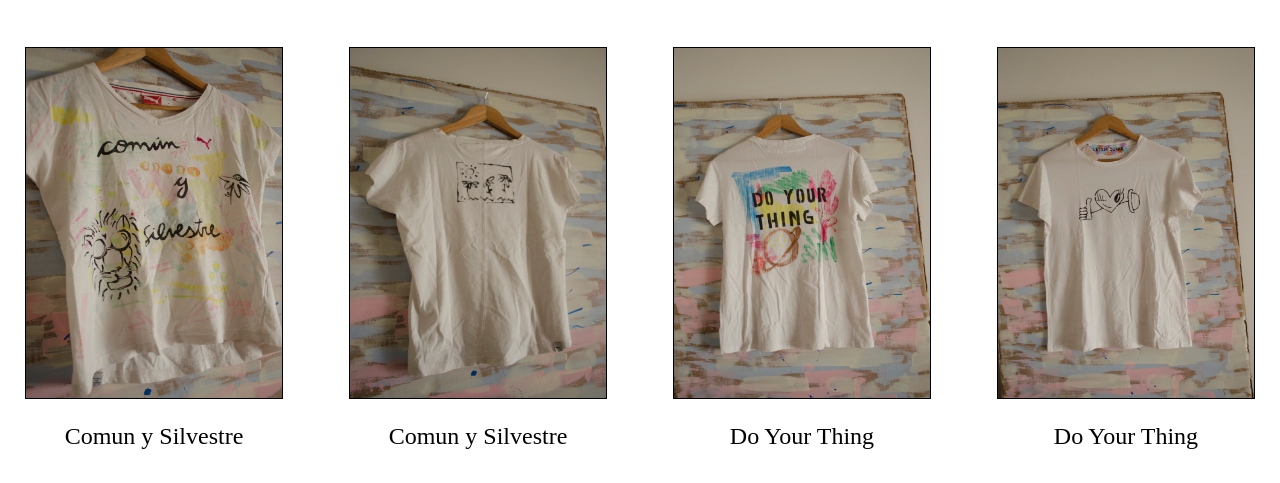
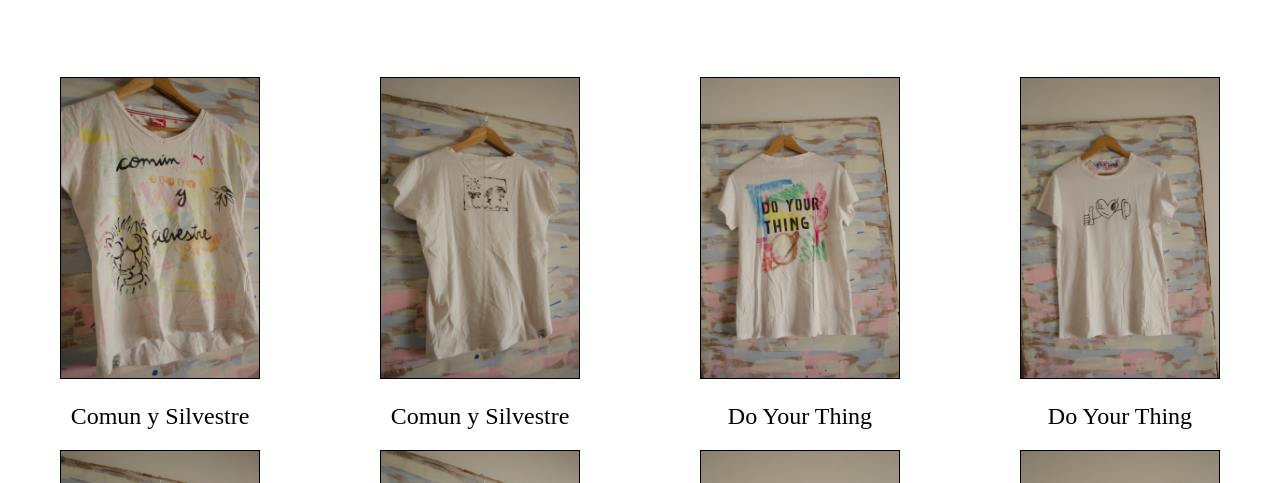
Before and after one commit to mtonso/proyecto-final, a plain HTML site: page paginas/ropa.html in a window 1280 px wide. Shown: the part 264-747 px from the top of the page. Drawn offline with Linux system fonts and the light colour scheme.

Commit message:
probando cambios propuestos por el tutor

```diff
--- a/estilos/style.css
+++ b/estilos/style.css
@@ -157,14 +157,12 @@ footer img {
 .ropa-conteiner {
   display: grid;
   grid-template-columns: repeat(4, 1fr);
-  gap: 16px;
-  margin-top: 50px;
+  margin-top: 80px;
   text-align: center;
 }
 
 .ropa-conteiner__hijo img {
-  width: 20vw;
-  height: 350px;
+  height: 300px;
   border: 1px solid black;
 }
 
--- a/paginas/ropa.html
+++ b/paginas/ropa.html
@@ -39,7 +39,6 @@
         <img src="../imagenes/rem4.jpg" alt="comun y silvestre">
         <p>Do Your Thing</p>
       </div>
-      <p>DIOS SANTO</p>
       <div class="ropa-conteiner__hijo">
         <img src="../imagenes/rem5.jpg" alt="comun y silvestre">
         <p>Lets Swim</p>
```
